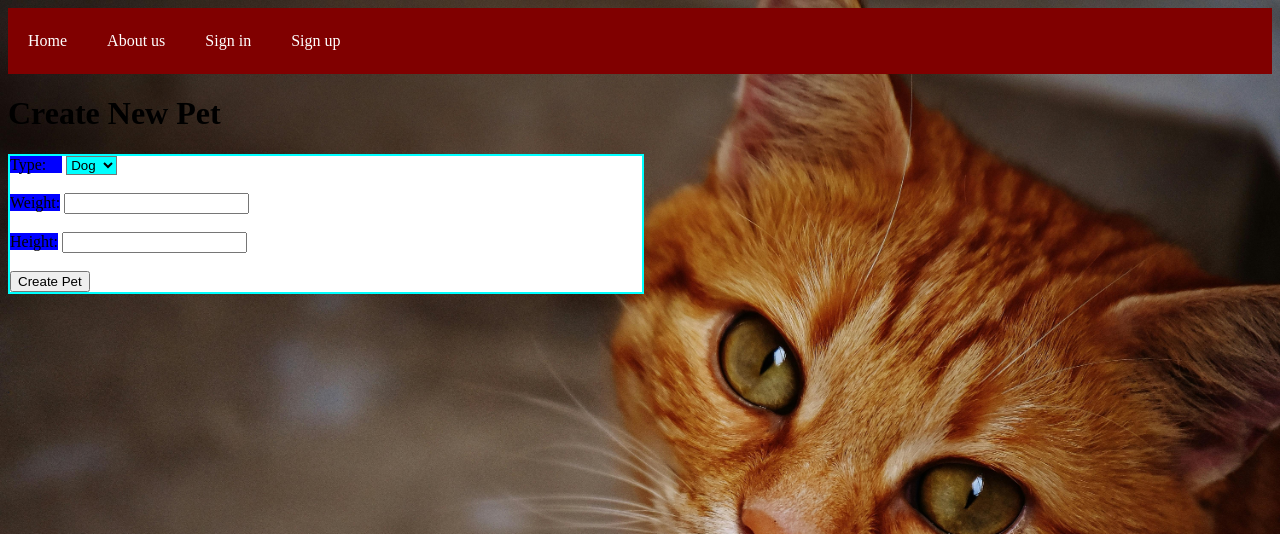
After one commit to DeFatso/PetPhysique-Pro, a Flask app: page /create_pet in a window 1280 px wide. The commit adds this page. Shown: the top 534 px of the page. Run offline with Flask 3, Linux system fonts and the light colour scheme.

Commit message:
working on the pet forms

```diff
--- a/pet-physique-pro-backend/app.py
+++ b/pet-physique-pro-backend/app.py
@@ -38,7 +38,12 @@ def login():
 """sign up"""
 @app.route('/sign-up')
 def signin():
-    return render_template("signin.html")
+    return render_template("signup.html")
+
+"""create pet page"""
+@app.route('/create_pet')
+def create_pet_page():
+    return render_template('create_pet.html')
 
 # Run the Flask app
 if __name__ == '__main__':
--- /dev/null
+++ b/pet-physique-pro-backend/static/styles/create_pet.css
@@ -0,0 +1,41 @@
+body {
+    background-image: url("../images/0-login_page.jpeg");
+    background-size: cover;
+    align-content: center;
+}
+
+#createPetForm {
+    width: 50%;
+    display: block;
+    background-color: rgb(255, 255, 255);
+    align-items: center;
+    justify-content: center;
+    border: 2px aqua solid;
+}
+nav {
+    display: flex;
+    width: 100%;
+    background-color: maroon;
+    padding-top: 10px;
+    padding-bottom: 10px;
+    overflow: hidden;
+}
+
+nav a {
+    float: left;
+    display: block;
+    color: white;
+    text-align: center;
+    padding: 14px 20px;
+    text-decoration: none;
+}
+
+#type {
+    background-color: aqua;
+    width: 8%;
+}
+
+label {
+    width: 50%;
+    background-color: blue;
+}
--- /dev/null
+++ b/pet-physique-pro-backend/templates/create_pet.html
@@ -0,0 +1,64 @@
+<!DOCTYPE html>
+<html lang="en">
+<head>
+    <meta charset="UTF-8">
+    <meta name="viewport" content="width=device-width, initial-scale=1.0">
+    <title>Create New Pet</title>
+    <link rel="stylesheet" href="../static/styles/create_pet.css">
+    <nav>
+        <a href="/">Home</a>
+        <a href="">About us</a>
+        <a href="/login">Sign in</a>
+        <a href="/sign-up">Sign up</a>
+    </nav>
+</head>
+<body>
+    <h1>Create New Pet</h1>
+    <form id="createPetForm">
+        <label for="type">Type:&nbsp;&nbsp;&nbsp;&nbsp;</label>
+        <select id="type" name="type" required>
+            <option value="dog">Dog</option>
+            <option value="cat">Cat</option>
+            <option value="bird">Bird</option>
+            <!-- Add more options as needed -->
+        </select><br><br>
+
+        <label for="weight">Weight:</label>
+        <input type="number" id="weight" name="weight" required><br><br>
+
+        <label for="height">Height:</label>
+        <input type="number" id="height" name="height" step="0.01" required><br><br>
+
+        <button type="submit">Create Pet</button>
+    </form>
+
+    <div id="responseMessage"></div>
+
+    <script>
+        document.getElementById("createPetForm").addEventListener("submit", function(event) {
+            event.preventDefault();
+            createPet();
+        });
+
+        async function createPet() {
+            const form = document.getElementById("createPetForm");
+            const formData = new FormData(form);
+            const response = await fetch("/pets", {
+                method: "POST",
+                body: JSON.stringify(Object.fromEntries(formData)),
+                headers: {
+                    "Content-Type": "application/json"
+                }
+            });
+            const data = await response.json();
+            const responseMessage = document.getElementById("responseMessage");
+            if (response.ok) {
+                responseMessage.innerText = "Pet created successfully.";
+                form.reset();
+            } else {
+                responseMessage.innerText = "Error: " + data.error;
+            }
+        }
+    </script>
+</body>
+</html>
--- a/pet-physique-pro-backend/templates/home.html
+++ b/pet-physique-pro-backend/templates/home.html
@@ -8,10 +8,10 @@
 </head>
 <body>
     <nav>
-        <a href="">Home</a>
+        <a href="/">Home</a>
         <a href="">About us</a>
-        <a href="">Sign in</a>
-        <a href="">Sign up</a>
+        <a href="/login">Sign in</a>
+        <a href="/sign-up">Sign up</a>
     </nav>
     <div id="home_flex">
         <h1 id="main">PetPhysique Pro</h1>
--- a/pet-physique-pro-backend/templates/login.html
+++ b/pet-physique-pro-backend/templates/login.html
@@ -8,10 +8,10 @@
 </head>
 <body>
     <nav>
-        <a href="">Home</a>
+        <a href="/">Home</a>
         <a href="">About us</a>
-        <a href="">Sign in</a>
-        <a href="">Sign up</a>
+        <a href="/login">Sign in</a>
+        <a href="/sign-up">Sign up</a>
     </nav>
     <div id="login_flex">
         <div class="login-container">
--- a/pet-physique-pro-backend/templates/signin.html
+++ b/pet-physique-pro-backend/templates/signup.html
@@ -8,10 +8,10 @@
 </head>
 <body>
     <nav>
-        <a href="">Home</a>
+        <a href="/">Home</a>
         <a href="">About us</a>
-        <a href="">Sign in</a>
-        <a href="">Sign up</a>
+        <a href="/login">Sign in</a>
+        <a href="/sign-up">Sign up</a>
     </nav>
     <div id="login_flex">
         <div class="login-container">
```
